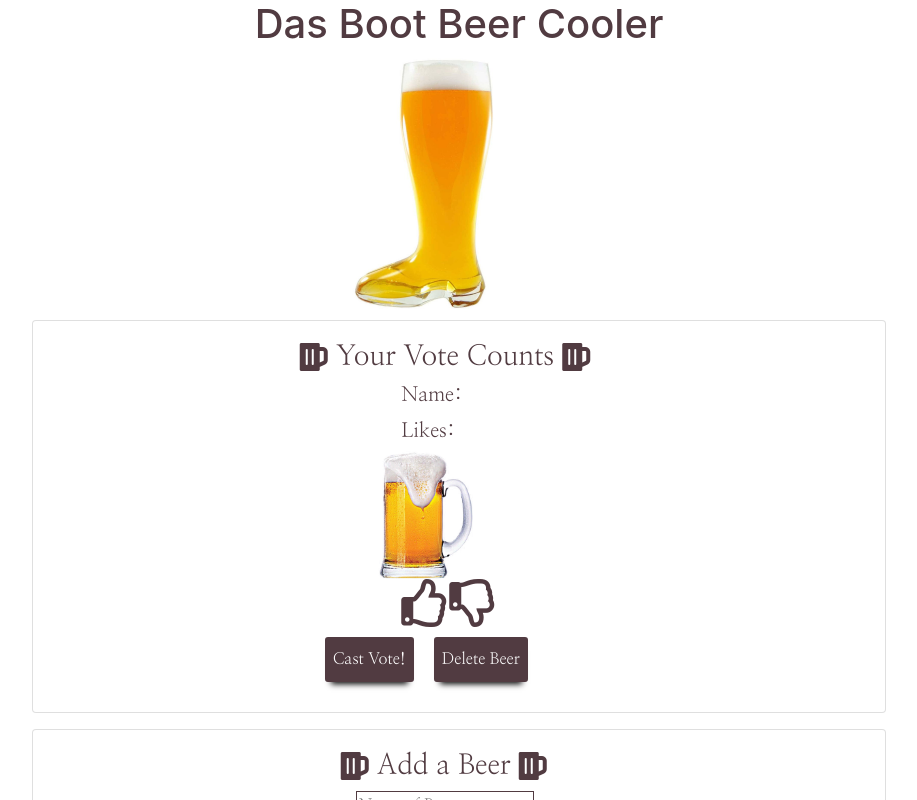
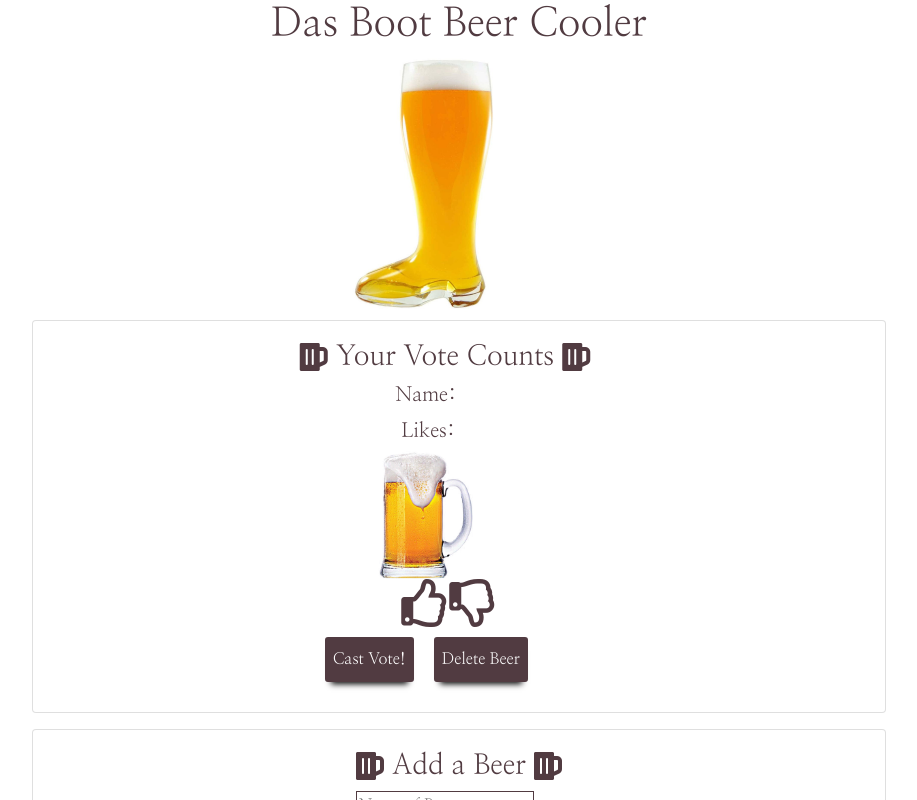
Before and after one commit to Rosenmatt1/Beer-Cooler, a React (Create React App) app: page / in a window 1280 px wide. Both pictures are taken after a click on the element "Not seeing a beer? Click Here". Shown: the top 800 px of the page, without its empty margins (181-1098 px from the left). Built offline with nearby package versions, Linux system fonts and the light colour scheme; no server answers.

Commit message:
Created an active css object for the icon to turn green when clicked

```diff
--- a/src/App.css
+++ b/src/App.css
@@ -1,3 +1,8 @@
+.heading {
+  font-family: 'Nanum Myeongjo', serif;
+  color:#513B41;
+}
+
 .cooler {
   height: 20vw;
   /* justify-content: center;  */
@@ -11,6 +16,14 @@
 
 .textColor {
   color:#513B41;
+}
+
+.icon {
+  color:#513B41;
+}
+
+.icon:active {
+  color: green;
 }
 
 .link {
--- a/src/App.js
+++ b/src/App.js
@@ -166,7 +166,7 @@ class App extends Component {
 
     return (
       <div className="container-fluid">
-        <h1 className="text-center textColor">Das Boot Beer Cooler</h1>
+        <h1 className="text-center heading">Das Boot Beer Cooler</h1>
 
         <div className="row">
         <div className="col-5"></div>
@@ -205,7 +205,7 @@ class App extends Component {
             getNameOfBeer={this.getNameOfBeer}
             createBeer={this.createBeer}
             increaseLike={this.increaseLike}
-            decreaseLike={this.deceaseLike}
+            decreaseLike={this.decreaseLike}
           />
         }
       </div>
--- a/src/components/AddBeerCard.js
+++ b/src/components/AddBeerCard.js
@@ -8,7 +8,7 @@ const AddBeerCard = (props) => {
     <div className="row justify-content-center">
       <div className="card col-lg-8 mx-2 my-2">
         <div className="centerBeer card-body">
-          <div className="row">
+          <div className="row justify-content-center">
             <i className="beerIcon fas fa-beer fa-2x mr-2"></i>
             <h3 className="textColor"> Add a Beer </h3>
             <i className="beerIcon fas fa-beer fa-2x ml-2"></i>
@@ -23,9 +23,9 @@ const AddBeerCard = (props) => {
 
           <div>
             <h5 className="centerBeer textColor"> Vote </h5>
-            <div className="row">
-              <i onClick={(e) => props.increaseLike(e)} className="textColor far fa-thumbs-up fa-2x mx-2"></i>
-              <i onClick={(e) => props.decreaseLike(e)} className="textColor far fa-thumbs-down fa-2x"></i>
+            <div className="row justify-content-center">
+              <i onClick={(e) => props.increaseLike(e)} className="icon far fa-thumbs-up fa-2x mx-2"></i>
+              <i onClick={(e) => props.decreaseLike(e)} className="icon far fa-thumbs-down fa-2x"></i>
             </div>
           </div>
 
--- a/src/components/VoteCard.js
+++ b/src/components/VoteCard.js
@@ -7,7 +7,7 @@ import mug from '../assets/beer-mug.gif'
 const VoteCard = (props) => {
   return (
     <div className="row justify-content-center">
-      <div className="card col-lg-8 mx-2 my-2">
+      <div className="justify-content-center card col-lg-8 mx-2 my-2">
         <div className="centerBeer2 card-body">
 
           <div className="row">
@@ -16,12 +16,14 @@ const VoteCard = (props) => {
             <i className="beerIcon fas fa-beer fa-2x ml-2"></i>
           </div>
 
+          <div className="row ">
             <h5 className="centerBeer2 card-title textColor"> Name:
                 {props.beers[0]
                 ? <div>{props.beers[props.index].name}</div>
                 : <div></div>
               }
             </h5>
+          </div>
 
           <h5 className="centerBeer2 card-text textColor">Likes:
             {props.beers[0]
@@ -37,8 +39,8 @@ const VoteCard = (props) => {
           />
 
           <div className="row centerBeer2">
-            <i onClick={(e) => props.increaseLike(e)} className="textColor far fa-thumbs-up fa-3x"></i>
-            <i onClick={(e) => props.decreaseLike(e)} className="textColor far fa-thumbs-down fa-3x"></i>
+            <i onClick={(e) => props.increaseLike(e)} className="icon far fa-thumbs-up fa-3x"></i>
+            <i onClick={(e) => props.decreaseLike(e)} className="icon far fa-thumbs-down fa-3x"></i>
           </div>
 
           <button
```
Lines whose indentation alone changed are shown as unchanged.
